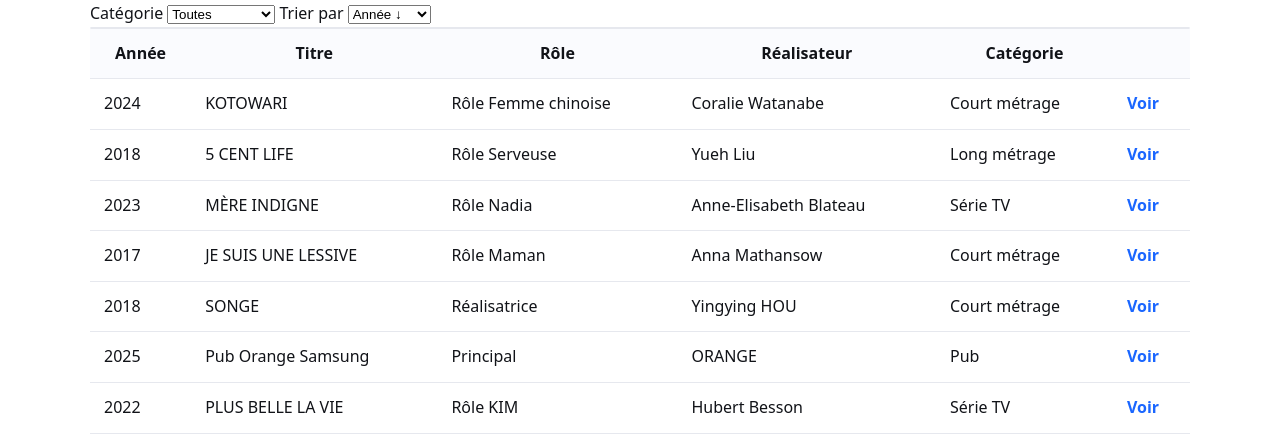
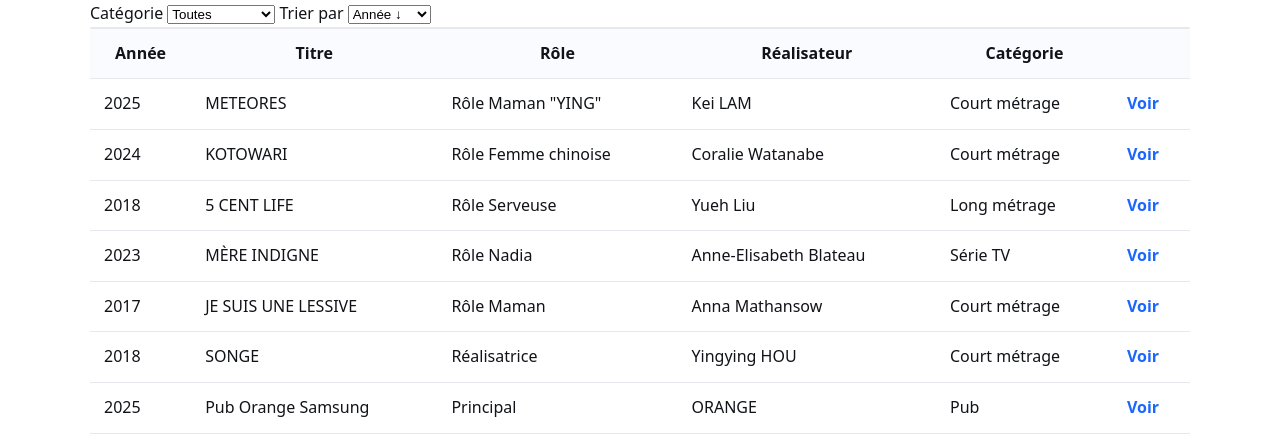
Before and after one commit to Rikka230/Yingying-Hou-Site, a plain HTML site: page filmographie.html in a window 1280 px wide. Shown: the part 356-800 px from the top of the page. Drawn offline with Linux system fonts and the light colour scheme.

Commit message:
Update filmographie.html

```diff
--- a/filmographie.html
+++ b/filmographie.html
@@ -76,6 +76,10 @@
           </tr>
         </thead>
         <tbody>
+          <tr data-year="2025" data-title="METEORES" data-category="Court métrage">
+            <td>2025</td><td>METEORES</td><td>Rôle Maman "YING" </td><td>Kei LAM</td><td>Court métrage</td>
+            <td><a class="link" href="" data-detail='{"synopsis":"Drame intimiste…","affiche":"/img/poster1.jpg","imdb":"https://www.imdb.com/"}'>Voir</a></td>
+          </tr>
           <tr data-year="2024" data-title="KOTOWARI" data-category="Court métrage">
             <td>2024</td><td>KOTOWARI</td><td>Rôle Femme chinoise </td><td>Coralie Watanabe</td><td>Court métrage</td>
             <td><a class="link" href="https://youtu.be/iIeL3WBTRfI?si=0PtLsuEInNe3Y12s" data-detail='{"synopsis":"Drame intimiste…","affiche":"/img/poster1.jpg","imdb":"https://www.imdb.com/"}'>Voir</a></td>
```
